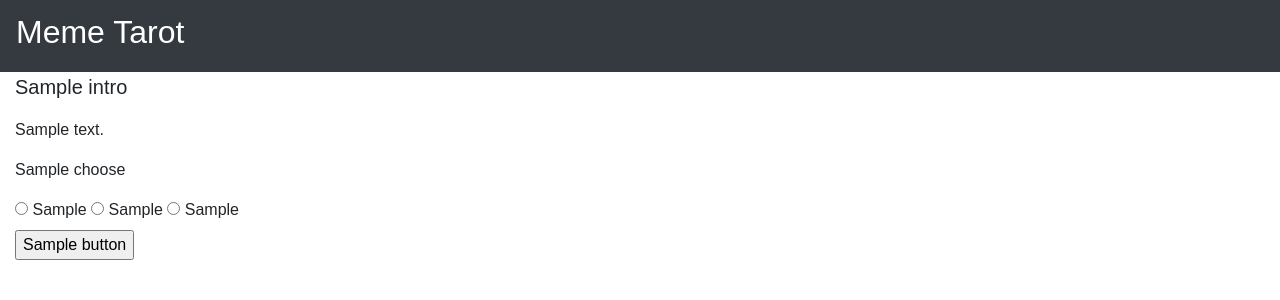
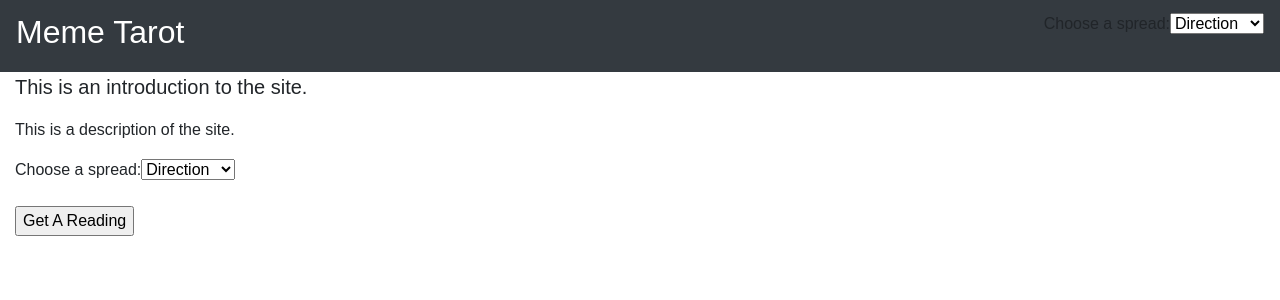
Before and after one commit to MemeTarot/fortune, a Django app: template reader/templates/reader/home.html in a window 1280 px wide. Shown: the top 300 px of the page. Run offline with Django 3.2, Linux system fonts and the light colour scheme; tables that the repository leaves empty hold one stand-in row (values such as "Sample post"); the template is opened without the code that fills it: values that come from a table or form of the project are taken from there, most other values are stand-ins (such as "Sample title", 1, 10 or a date in 2020); parts of the project's set-up code (start-up, migrations or seed data) failed here and were passed over; some libraries are stand-ins or nearby versions; some web fonts are replaced.

Commit message:
Dropdown menu for Spreads. Propagated changes to views

```diff
--- /dev/null
+++ b/reader/forms.py
@@ -0,0 +1,9 @@
+from django import forms
+from .models import Spread
+
+
+class SpreadForm(forms.Form):
+    SPREAD_CHOICES = [(spread, spread.title) for spread in Spread.objects.all()]
+
+    spread = forms.CharField(label='Choose a spread',
+                             widget=forms.Select(choices=SPREAD_CHOICES))
--- a/reader/templates/reader/home.html
+++ b/reader/templates/reader/home.html
@@ -3,24 +3,12 @@
 {% block content %}
 <div class="row justify-content-center">
   <div class="col">
-    <p class="lead">{{ intro }}</p>
-    <p>{{ desc }}</p>
+    <p class="lead">This is an introduction to the site.</p>
+    <p>This is a description of the site.</p>
     <form method="post" action="{% url 'readings' %}">
         {% csrf_token %}
-        <p>{{ choose }}</p>
-        <div>
-            <input type="radio" id="cardNum1" name="spread" value="1">
-            <label for="cardNum1">{{ card1 }}</label>
-
-            <input type="radio" id="cardNum3" name="spread" value="3">
-            <label for="cardNum3">{{ card3 }}</label>
-
-            <input type="radio" id="cardNum6" name="spread" value="6">
-            <label for="cardNum3">{{ card6 }}</label>
-        </div>
-        <div>
-            <p><input type="submit" value="{{ button }}"></p>
-        </div>
+        <p>{{ form }}</p>
+        <p><input type="submit" value="Get A Reading"></p>
     </form>
   </div>
 </div>
--- a/reader/templates/reader/readings.html
+++ b/reader/templates/reader/readings.html
@@ -17,7 +17,6 @@
         </div>
         <img src="{{ card.url }}" alt="{{ card.altText }}"/>
         <div class="text">
-            <p>{{ card.description|linebreaksbr }}</p>
             <p>{{ card.meaning|linebreaksbr }}</p>
             <pre>{{ card.url }}</pre>
         </div>
@@ -28,7 +27,7 @@
 
     <footer class="footer">
         <div class="container-fluid">
-            <a href="/">{{ get }}</a>
+            <a href="/">Get Another Reading</a>
         </div>
     </footer>
     {% endblock %}
```
Also changed, not shown: reader/views.py (+14 -4 lines).
